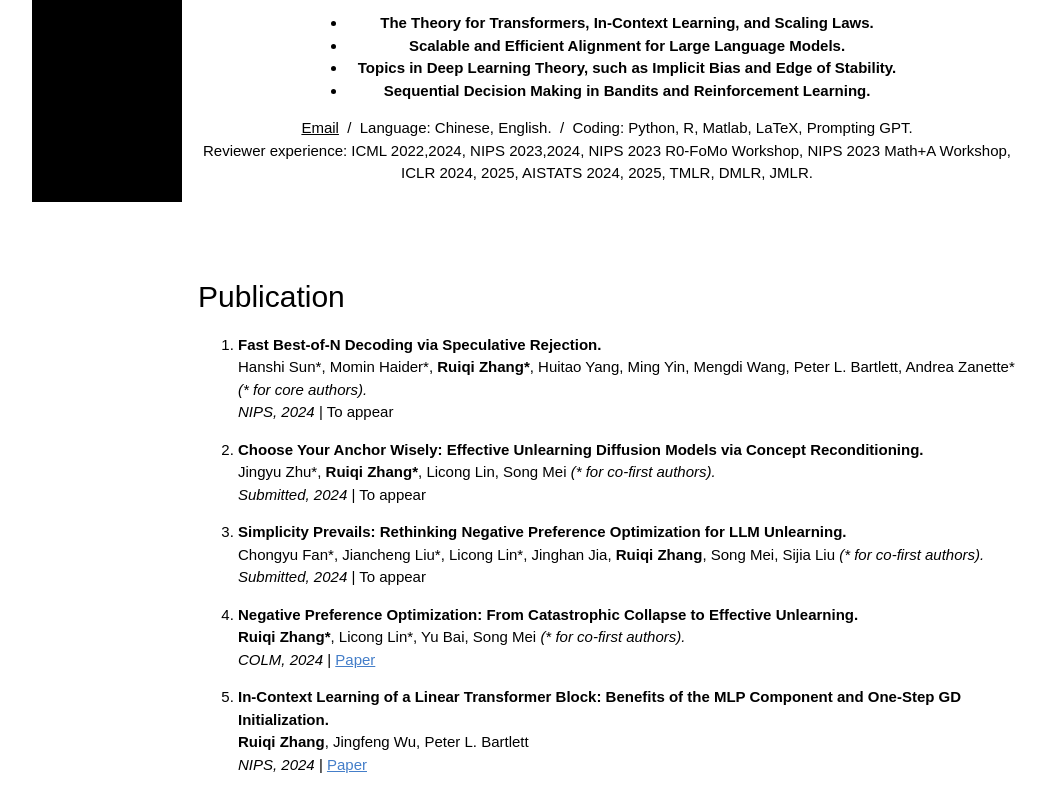
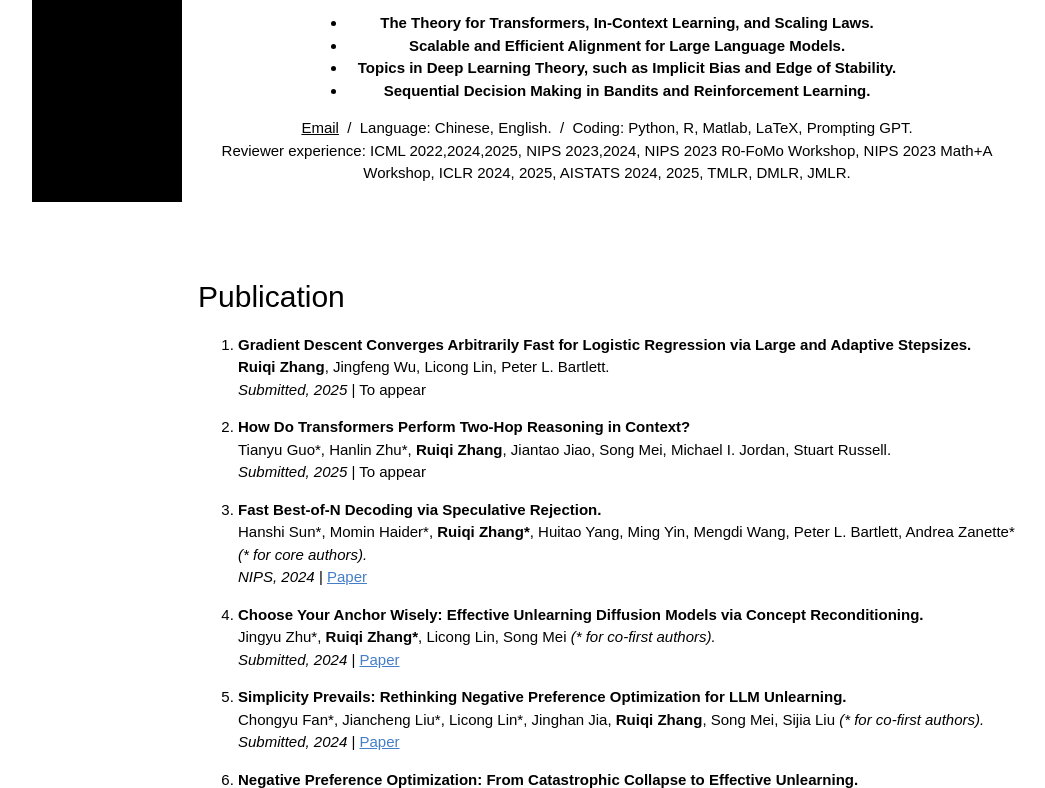
Before and after one commit to rqzhangberkeley/rqzhangberkeley.github.io, a plain HTML site: page index.html in a window 1280 px wide. Shown: the part 598-1386 px from the top of the page, without its empty margins (108-1153 px from the left). Drawn offline with Linux system fonts and the light colour scheme.

Commit message:
Update index.html

```diff
--- a/index.html
+++ b/index.html
@@ -109,7 +109,7 @@
         <p class="w3-center">
           <a href="mailto:rqzhang@berkeley.edu">Email</a> &nbsp/&nbsp Language: Chinese, English. &nbsp/&nbsp Coding: Python, R, Matlab, LaTeX, Prompting GPT.
           <br>
-          Reviewer experience: ICML 2022,2024, NIPS 2023,2024, NIPS 2023 R0-FoMo Workshop, NIPS 2023 Math+A Workshop, ICLR 2024, 2025, AISTATS 2024, 2025, TMLR, DMLR, JMLR.
+          Reviewer experience: ICML 2022,2024,2025, NIPS 2023,2024, NIPS 2023 R0-FoMo Workshop, NIPS 2023 Math+A Workshop, ICLR 2024, 2025, AISTATS 2024, 2025, TMLR, DMLR, JMLR.
         </p>
         </tbody></table>
   </div>
@@ -120,12 +120,28 @@
 
     <ol>
 
+     <p>
+      <li><strong>Gradient Descent Converges Arbitrarily Fast for Logistic Regression via Large and Adaptive Stepsizes.</strong>
+      <br>
+      <strong>Ruiqi Zhang</strong>, Jingfeng Wu, Licong Lin, Peter L. Bartlett.
+      <br>
+      <em>Submitted, 2025</em> | To appear
+    </p>
+
+     <p>
+      <li><strong>How Do Transformers Perform Two-Hop Reasoning in Context?</strong>
+      <br>
+      Tianyu Guo*, Hanlin Zhu*, <strong>Ruiqi Zhang</strong>, Jiantao Jiao, Song Mei, Michael I. Jordan, Stuart Russell.
+      <br>
+      <em>Submitted, 2025</em> | To appear
+    </p>
+
     <p>
       <li><strong>Fast Best-of-N Decoding via Speculative Rejection.</strong>
       <br>
       Hanshi Sun*, Momin Haider*, <strong>Ruiqi Zhang*</strong>, Huitao Yang, Ming Yin, Mengdi Wang, Peter L. Bartlett, Andrea Zanette* <em> (* for core authors).</em>
       <br>
-      <em>NIPS, 2024</em> | To appear
+      <em>NIPS, 2024</em> | <a style="color: #447ec9" href="https://arxiv.org/abs/2410.20290">Paper</a>
     </p>
 
     <p>
@@ -133,7 +149,7 @@
       <br>
       Jingyu Zhu*, <strong>Ruiqi Zhang*</strong>, Licong Lin, Song Mei <em> (* for co-first authors).</em>
       <br>
-      <em>Submitted, 2024</em> | To appear
+      <em>Submitted, 2024</em> | <a style="color: #447ec9" href="https://arxiv.org/abs/2404.05868">Paper</a>
     </p>
 
     <p>
@@ -141,7 +157,7 @@
       <br>
       Chongyu Fan*, Jiancheng Liu*, Licong Lin*, Jinghan Jia, <strong>Ruiqi Zhang</strong>, Song Mei, Sijia Liu <em> (* for co-first authors).</em>
       <br>
-      <em>Submitted, 2024</em> | To appear
+      <em>Submitted, 2024</em> | <a style="color: #447ec9" href="https://arxiv.org/abs/2410.07163">Paper</a>
     </p>
 
     <p>
@@ -155,7 +171,7 @@
     <p>
       <li><strong>In-Context Learning of a Linear Transformer Block: Benefits of the MLP Component and One-Step GD Initialization.</strong>
       <br>
-      <strong>Ruiqi Zhang</strong>, Jingfeng Wu, Peter L. Bartlett
+      <strong>Ruiqi Zhang</strong>, Jingfeng Wu, Peter L. Bartlett.
       <br>
       <em>NIPS, 2024</em> | <a style="color: #447ec9" href="https://arxiv.org/abs/2402.14951">Paper</a>
       </p>
@@ -163,7 +179,7 @@
     <p>
       <li><strong>Is Offline Decision Making Possible with Only Few Samples? Reliable Decisions in Data-Starved Bandits via Trust Region Enhancement.</strong>
       <br>
-      <strong>Ruiqi Zhang</strong>, Yuexiang Zhai, Andrea Zanette
+      <strong>Ruiqi Zhang</strong>, Yuexiang Zhai, Andrea Zanette.
       <br>
       <em>Submitted, 2024</em> | <a style="color: #447ec9" href="https://arxiv.org/abs/2402.15703">Paper</a>
       </p>
@@ -171,7 +187,7 @@
     <p>
       <li><strong>AutoPRM: Automating Procedural Supervision for Multi-Step Reasoning via Controllable Question Decomposition.</strong>
       <br>
-      Zhaorun Chen, Zhuokai Zhao, Zhihong Zhu, <strong>Ruiqi Zhang</strong>, Xiang Li, Bhiksha Raj, Huaxiu Yao
+      Zhaorun Chen, Zhuokai Zhao, Zhihong Zhu, <strong>Ruiqi Zhang</strong>, Xiang Li, Bhiksha Raj, Huaxiu Yao.
       <br>
       <em>NAACL 2024</em> | <em>Prior version at ICLR 2024 Workshop on Reliable and Responsible Foundation Models</em> | <a style="color: #447ec9" href="https://arxiv.org/abs/2402.11452">Paper</a>
       </p>
@@ -179,7 +195,7 @@
     <p>
       <li><strong>Trained Transformers Learn Linear Model In-Context.</strong>
       <br>
-      <strong>Ruiqi Zhang</strong>, Spencer Frei, Peter L. Bartlett
+      <strong>Ruiqi Zhang</strong>, Spencer Frei, Peter L. Bartlett.
       <br>
       <em>Journal of Machine Learning Research (JMLR) 2024 25(49):1−55 | Prior version in NIPS 2023 Workshop on robustness of zero/few-shot learning in foundation models (R0-FoMo)</em> | <a style="color: #447ec9" href="https://arxiv.org/abs/2306.09927">Paper (Arxiv)</a> | <a style="color: #447ec9" href="https://www.jmlr.org/papers/v25/23-1042.html">Paper (JMLR)</a> | <a style="color: #447ec9" href="https://www.youtube.com/watch?v=_lf7CD8zRyQ">Talk by Spencer Frei</a>
       </p>
@@ -187,7 +203,7 @@
     <p>
       <li><strong>Policy Finetuning in Reinforcement Learning via Design of Experiments using Offline Data.</strong>
       <br>
-      <strong>Ruiqi Zhang</strong>, Andrea Zanette
+      <strong>Ruiqi Zhang</strong>, Andrea Zanette.
       <br>
       <em>NIPS 2023</em> |  <a style="color: #447ec9" href="https://arxiv.org/abs/2307.04354">Paper</a>
     </p>
@@ -195,7 +211,7 @@
       <p>
       <li><strong>Off-Policy Fitted Q-Evaluation with Differentiable Function Approximators: Z-Estimation and Inference Theory.</strong>
       <br>
-      <strong>Ruiqi Zhang</strong>, Xuezhou Zhang, Chengzhuo Ni, Mengdi Wang
+      <strong>Ruiqi Zhang</strong>, Xuezhou Zhang, Chengzhuo Ni, Mengdi Wang.
       <br>
       <em>ICML</em> 2022 | <em>RLDM</em> 2022 | <a style="color: #447ec9" href="https://arxiv.org/abs/2202.04970">Paper</a> | <a style="color: #447ec9" href="https://recorder-v3.slideslive.com/?share=69960&s=b8c6b7f6-d316-4152-84a8-82ed9574cf53">Talk</a>
       </p>
@@ -203,7 +219,7 @@
       <p>
       <li><strong>Optimal Estimation of Off-Policy Policy Gradient via Double Fitted Iteration.</strong>
       <br>
-      Chengzhuo Ni, <strong>Ruiqi Zhang</strong>, Xiang Ji, Xuezhou Zhang, Mengdi Wang
+      Chengzhuo Ni, <strong>Ruiqi Zhang</strong>, Xiang Ji, Xuezhou Zhang, Mengdi Wang.
       <br>
       <em>ICML</em> 2022 | <em>RLDM</em> 2022 | <a style="color: #447ec9" href="https://arxiv.org/abs/2202.00076">Paper</a>
       </p>
```
